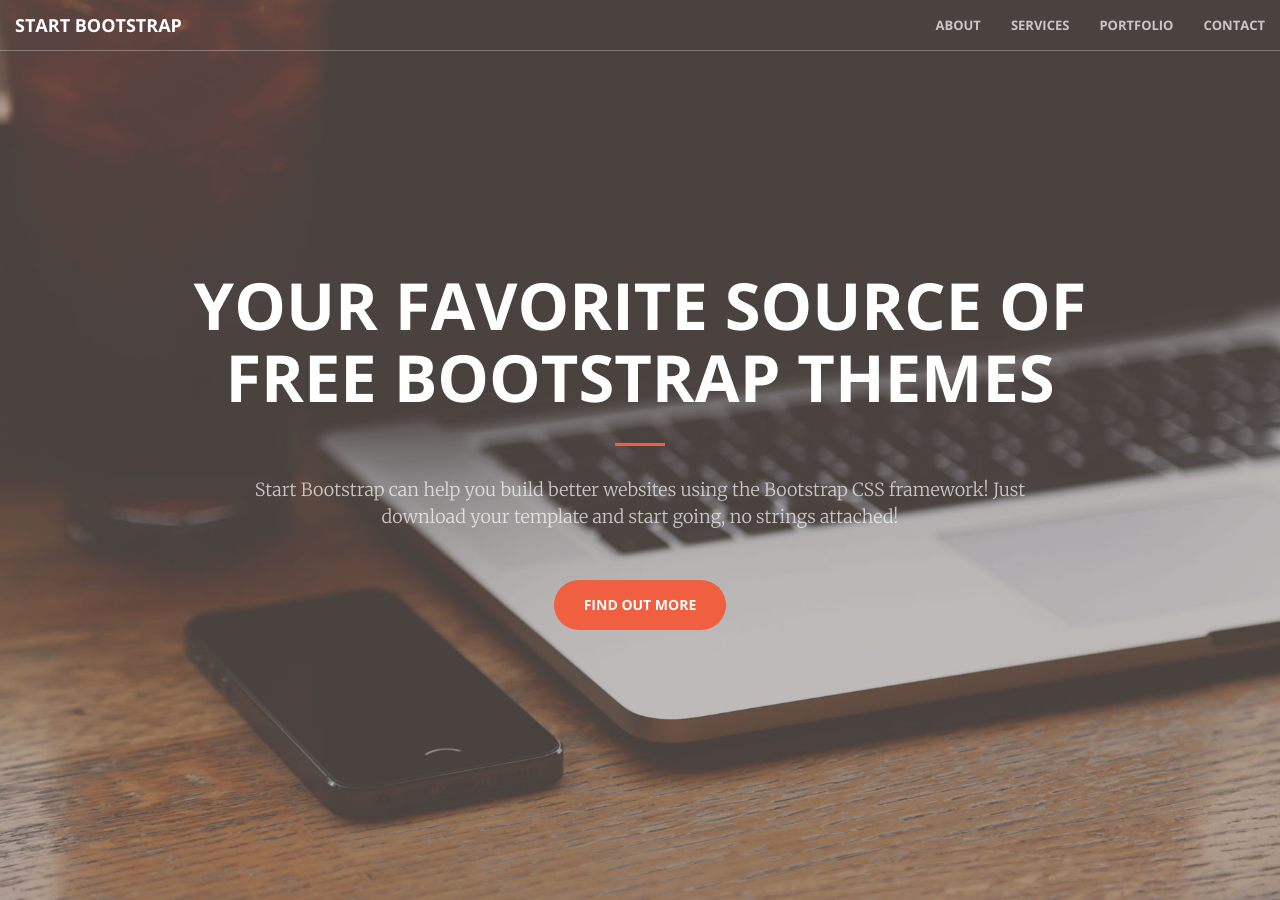
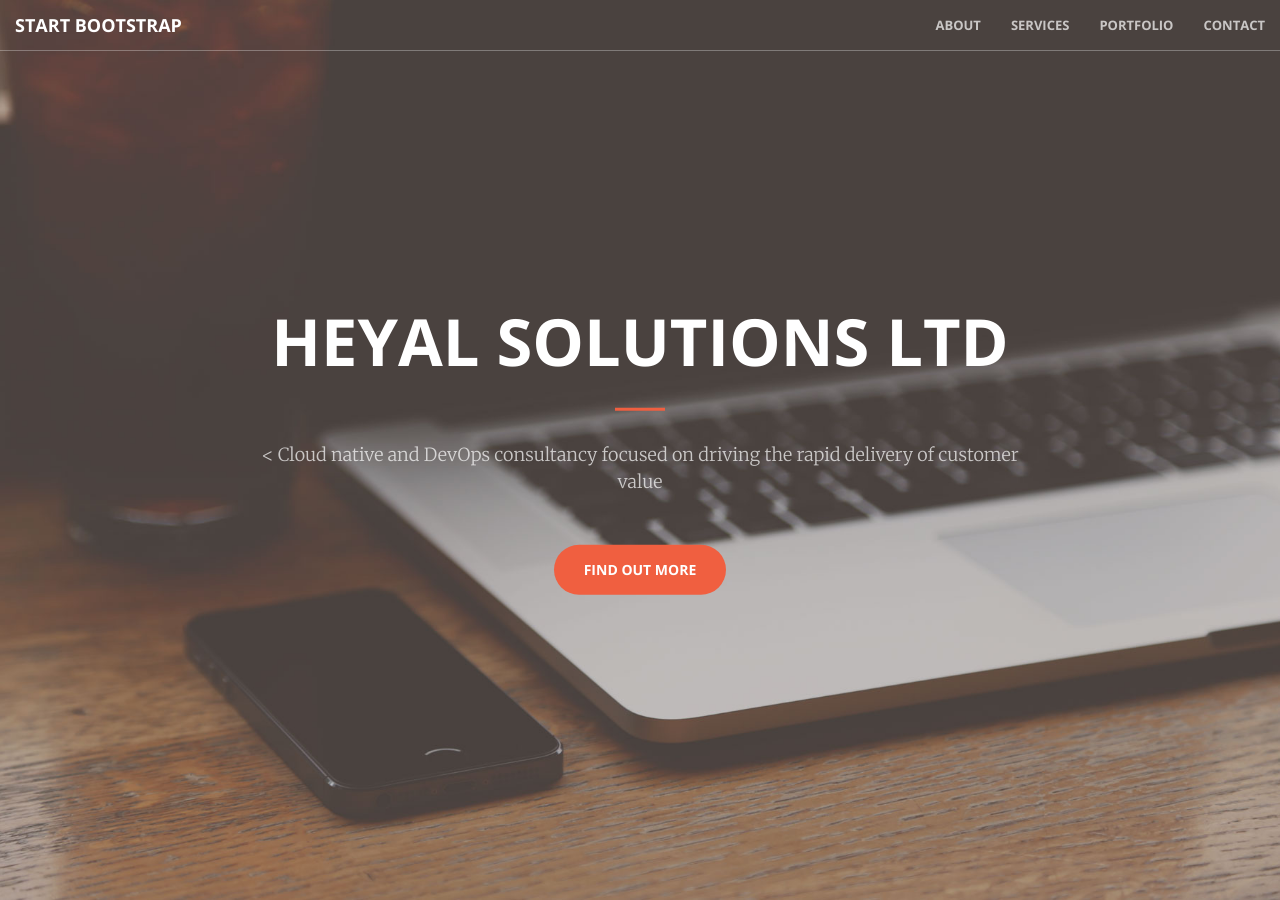
Before and after one commit to HeyalSolutions/heyalsolutions.github.io, a Jekyll site: the page built from index.html, in a window 1280 px wide and 900 px high. Built offline with Jekyll 4.4.1, drawn with Linux system fonts in a browser that asks for light colours; some of the changed text lies outside the part shown.

Commit message:
rename some sections

```diff
--- a/_includes/contact.html
+++ b/_includes/contact.html
@@ -4,7 +4,7 @@
             <div class="col-lg-8 col-lg-offset-2 text-center">
                 <h2 class="section-heading">Let's Get In Touch!</h2>
                 <hr class="primary">
-                <p>Ready to start your next project with us? That's great! Give us a call or send us an email and we will get back to you as soon as possible!</p>
+                <p>Ready to start your next project with us? That's great! Send us an email and we will get back to you as soon as possible!</p>
             </div>
         <div class="col-lg-2 col-lg-offset-2 text-center">
             <a href="https://twitter.com/{{ site.twitter_username }}">
--- a/_includes/head.html
+++ b/_includes/head.html
@@ -6,7 +6,7 @@
     <meta name="description" content="">
     <meta name="author" content="">
 
-    <title>Creative - Start Bootstrap Theme</title>
+    <title>Heyal Solutions Ltd</title>
 
     <!-- Bootstrap Core CSS -->
     <link rel="stylesheet" href="css/bootstrap.min.css" type="text/css">
--- a/_includes/header.html
+++ b/_includes/header.html
@@ -1,9 +1,11 @@
 <header>
 	<div class="header-content">
 		<div class="header-content-inner">
-            <h1>Your Favorite Source of Free Bootstrap Themes</h1>
+			<h1>Heyal Solutions Ltd</h1>
 			<hr>
-            <p>Start Bootstrap can help you build better websites using the Bootstrap CSS framework! Just download your template and start going, no strings attached!</p>
+			<p><
+			Cloud native and DevOps consultancy focused on driving the rapid delivery of customer value
+			</p>
 			<a href="#about" class="btn btn-primary btn-xl page-scroll">Find Out More</a>
 		</div>
 	</div>
--- a/_includes/services.html
+++ b/_includes/services.html
@@ -11,30 +11,30 @@
         <div class="row">
             <div class="col-lg-3 col-md-6 text-center">
                 <div class="service-box">
-                    <i class="fa fa-4x fa-diamond wow bounceIn text-primary"></i>
-                    <h3>Sturdy Templates</h3>
-                    <p class="text-muted">Our templates are updated regularly so they don't break.</p>
+                    <i class="fas fa-4x fas-code wow bounceIn text-primary"></i>
+                    <h3>Infrastrucutre as Code</h3>
+                    <p class="text-muted">Delivering Platforms as code, allowing you to iterate faster and more safely.</p>
                 </div>
             </div>
             <div class="col-lg-3 col-md-6 text-center">
                 <div class="service-box">
                     <i class="fa fa-4x fa-paper-plane wow bounceIn text-primary" data-wow-delay=".1s"></i>
-                    <h3>Ready to Ship</h3>
-                    <p class="text-muted">You can use this theme as is, or you can make changes!</p>
+                    <h3>Ready to Run</h3>
+                    <p class="text-muted">Devlivering platforms that focus on rapidly providing value to your customers</p>
                 </div>
             </div>
             <div class="col-lg-3 col-md-6 text-center">
                 <div class="service-box">
                     <i class="fa fa-4x fa-newspaper-o wow bounceIn text-primary" data-wow-delay=".2s"></i>
-                    <h3>Up to Date</h3>
-                    <p class="text-muted">We update dependencies to keep things fresh.</p>
+                    <h3>Cloud Native</h3>
+                    <p class="text-muted">Cloud Native and Cloud agnosting platforms, run anywhere, any time.</p>
                 </div>
             </div>
             <div class="col-lg-3 col-md-6 text-center">
                 <div class="service-box">
                     <i class="fa fa-4x fa-heart wow bounceIn text-primary" data-wow-delay=".3s"></i>
-                    <h3>Made with Love</h3>
-                    <p class="text-muted">You have to make your websites with love these days!</p>
+                    <h3>Deliver Joy</h3>
+                    <p class="text-muted">Focus on your core business domain, build things your customers love!</p>
                 </div>
             </div>
         </div>
```
Also changed, not shown: 1 other file. Lines whose indentation alone changed are shown as unchanged.
